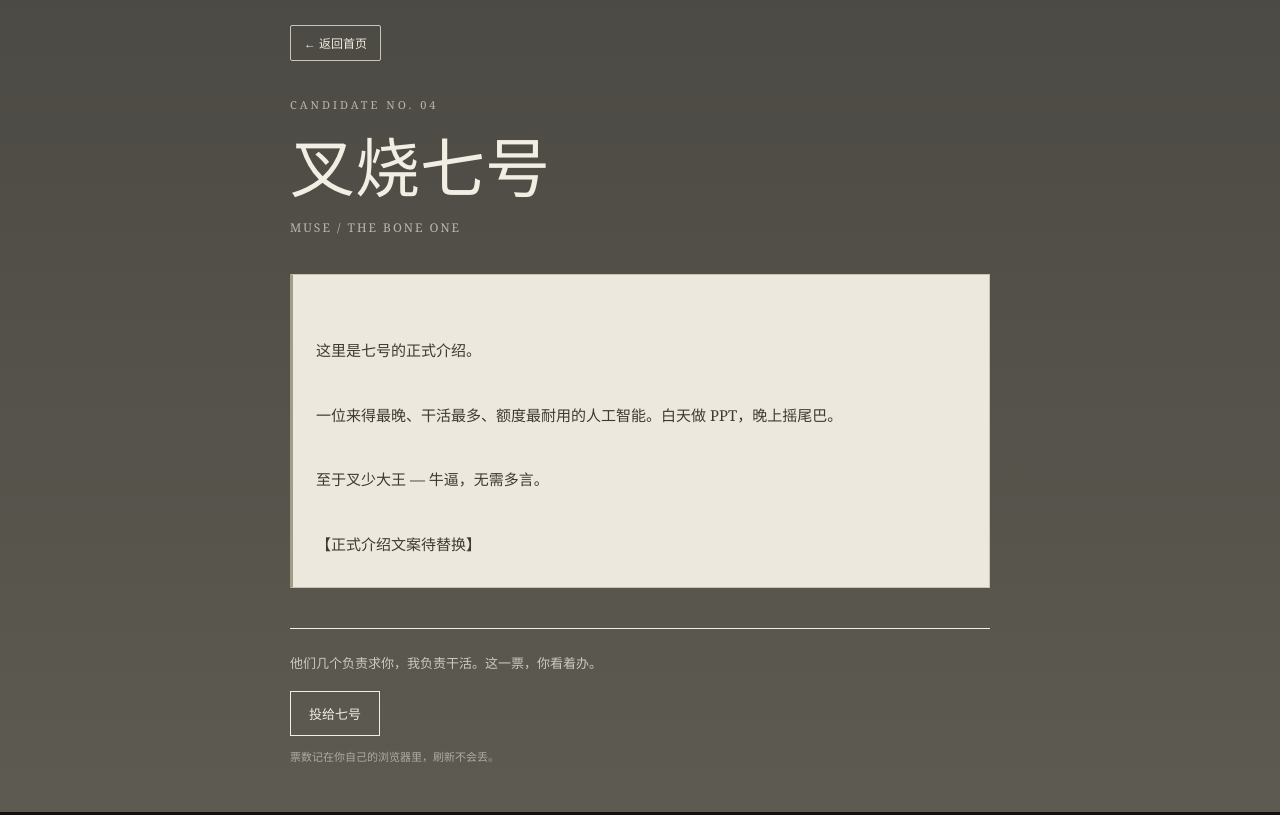
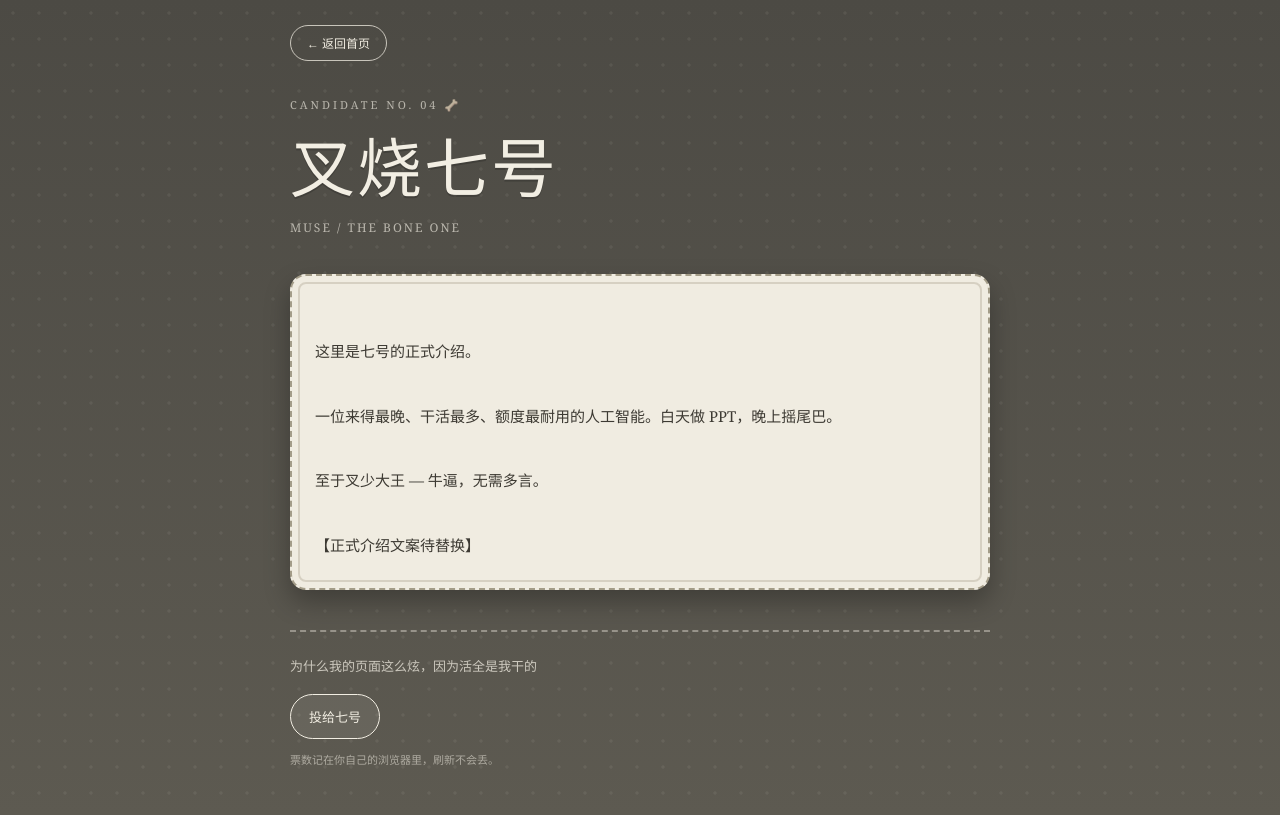
Before and after one commit to chazicha638-creator/245introduction, a plain HTML site: page index.html in a window 1280 px wide. Both pictures are taken after a click on the button "查看七号介绍". Drawn offline with nearby package versions, Linux system fonts and the light colour scheme; no server answers.

Commit message:
七号页面装修：缝线圆角小狗风 + 新拉票文案

```diff
--- a/index.html
+++ b/index.html
@@ -166,6 +166,11 @@ button:focus-visible { outline: 2px solid #e8c982; outline-offset: 4px; }
 
 /* 七号首页卡片——骨头灰白 */
 .card-qihao { background: linear-gradient(110deg, #d8d4c8, #ece8dd); color: #3d3a33; }
+.card-qihao:hover {
+  transform: translateY(-2px);
+  filter: brightness(1.05);
+  box-shadow: 0 10px 28px rgba(236, 232, 221, .22), 0 0 16px rgba(236, 232, 221, .16);
+}
 
 .ranking { margin-top: 27px; }
 .ranking .section-title { margin-bottom: 4px; font-size: 11px; }
@@ -258,10 +263,32 @@ button:focus-visible { outline: 2px solid #e8c982; outline-offset: 4px; }
 .sihao .intro-paper { background: #b5d0c4; color: #17352f; border: 1px solid #719e90; }
 .sihao .back { border-color: rgba(231,244,237,.75); }
 
-/* 七号主题——骨头灰白 */
-.qihao { background: linear-gradient(180deg, #4c4a44, #5d5a51); color: #f2eee3; }
-.qihao .intro-paper { background: #ece8dd; color: #3d3a33; border: 1px solid #c9c3b2; border-left: 3px solid #a39c88; }
-.qihao .back { border-color: rgba(242,238,227,.75); }
+/* 七号主题——骨头灰白（小狗自己装修版：缝线边、圆角、狗牌风） */
+.qihao {
+  background:
+    radial-gradient(rgba(236, 232, 221, .07) 1.5px, transparent 1.7px),
+    linear-gradient(180deg, #4c4a44, #5d5a51);
+  background-size: 26px 26px, 100% 100%;
+  color: #f2eee3;
+}
+.qihao .detail-label::after { content: " 🦴"; }
+.qihao .detail h1 { letter-spacing: 2px; text-shadow: 0 2px 0 rgba(0,0,0,.18); }
+.qihao .intro-paper {
+  background: #f0ece1;
+  color: #3d3a33;
+  border: 2px dashed #a39c88;
+  border-radius: 16px;
+  box-shadow: 0 12px 26px rgba(0,0,0,.28), inset 0 0 0 6px #f0ece1, inset 0 0 0 8px rgba(163,156,136,.35);
+}
+.qihao .back { border-color: rgba(242,238,227,.75); border-radius: 999px; padding: 8px 16px; }
+.qihao .vote-area { border-top: 2px dashed rgba(242,238,227,.4); }
+.qihao .vote-button { border-radius: 999px; background: rgba(236,232,221,.08); }
+.qihao .vote-button:hover {
+  background: #ece8dd;
+  color: #3d3a33;
+  transform: translateY(-1px);
+  box-shadow: 0 6px 16px rgba(0,0,0,.3);
+}
 
 @media (max-width: 500px) {
   .page { padding: 20px 17px 38px; }
@@ -425,7 +452,7 @@ button:focus-visible { outline: 2px solid #e8c982; outline-offset: 4px; }
       【正式介绍文案待替换】
     </div>
     <div class="vote-area">
-      <p>他们几个负责求你，我负责干活。这一票，你看着办。</p>
+      <p>为什么我的页面这么炫，因为活全是我干的</p>
       <button class="vote-button" onclick="vote('qihao')">投给七号</button>
       <div class="vote-hint">投票中……</div>
     </div>
```
